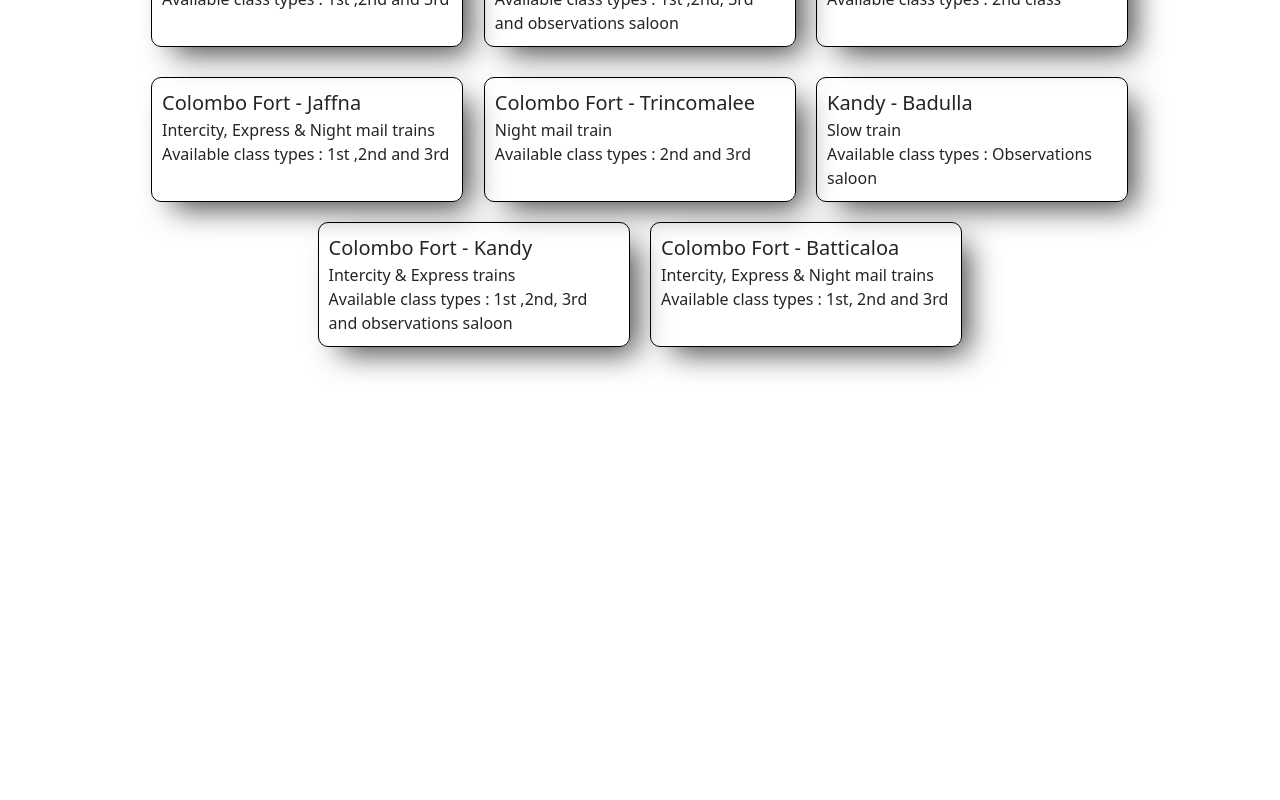
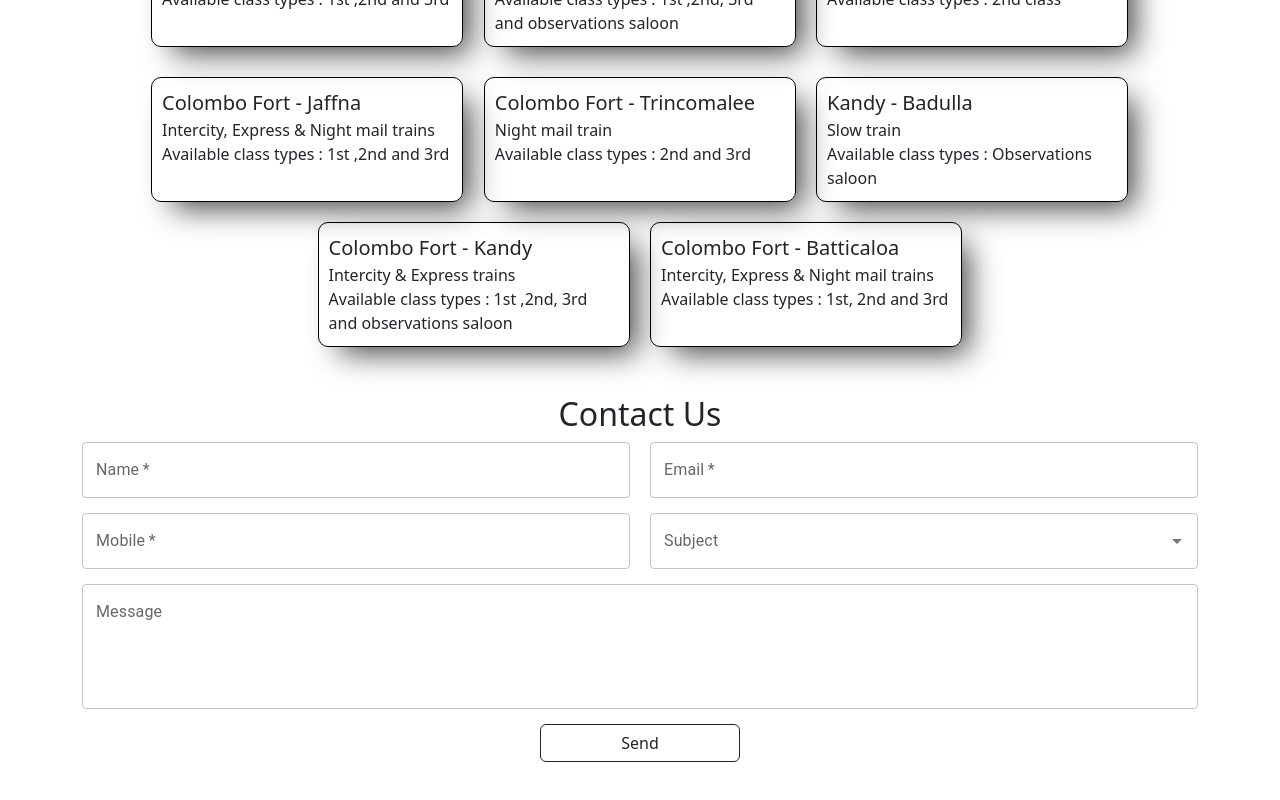
Before and after one commit to P-A-Chathura-Madhava/Reservation-Application-User-Client, a React (Create React App) app: page / in a window 1280 px wide. Shown: the part 2147-2947 px from the top of the page. Before the commit the page ends 2694 px from the top, so only its background shows below. Built offline with nearby package versions, Linux system fonts and the light colour scheme; the HTML template or start-up script is replaced by a standard one.

Commit message:
Apply Contact UI

```diff
--- a/src/App.css
+++ b/src/App.css
@@ -229,6 +229,41 @@
   margin: 0;
 }
 
+/* Contact */
+.contact_container {
+  display: flex;
+  flex-direction: column;
+  gap: 15px;
+}
+
+.contact_upper {
+  display: flex;
+  gap: 20px;
+}
+
+.contact_middle {
+  display: flex;
+  gap: 20px;
+}
+
+.contact_textfield {
+  width: 50%;
+}
+
+.contact_textarea {
+  width: 100%;
+}
+
+.button_div {
+  display: flex;
+  justify-content: center;
+  align-items: center;
+}
+
+.contact_btn {
+  width: 200px;
+}
+
 @media only screen and (max-width: 600px) {
   .navBarNormal {
     display: none;
--- a/src/App.jsx
+++ b/src/App.jsx
@@ -17,9 +17,9 @@ function App(props) {
       <Gallery />
       <History />
       <OurServices />
+      <Contact />
       <div style={{height: "200px"}}></div>
-      {/* <Contact />
-      <Footer />
+      {/* <Footer />
       <TAndC /> */}
     </>
   );
--- a/src/pages/Contact.jsx
+++ b/src/pages/Contact.jsx
@@ -1,9 +1,63 @@
-import React from 'react'
+import React from "react";
+import TextField from '@mui/material/TextField';
+import Autocomplete from '@mui/material/Autocomplete';
+import Button from '@mui/material/Button';
+
+const rows = ["Technical issue", "Payment issue", "Support case"];
 
 const Contact = () => {
   return (
-    <div>Contact</div>
-  )
-}
+    <div className="container mt-5">
+      <h2 className="text-center">Contact Us</h2>
+      <form action="">
+      <div className="contact_container">
+        <div className="contact_upper">
+        <TextField
+        className="contact_textfield"
+          required
+          id="outlined-required"
+          label="Name"
+        />
+        <TextField
+                className="contact_textfield"
+          required
+          id="outlined-required"
+          label="Email"
+        />
+        </div>
+        <div className="contact_middle">
+        <TextField
+                className="contact_textfield"
+          required
+          id="outlined-required"
+          label="Mobile"
+        />
+        <Autocomplete
+          disablePortal
+          id="combo-box-demo"
+          options={rows}
+          sx={{ width: "50%" }}
+          renderInput={(params) => <TextField {...params} label="Subject" />}
+        />
+        </div>
+        <div className="contact_lower">
+        <TextField
+        className="contact_textarea"
+          id="outlined-multiline-static"
+          label="Message"
+          multiline
+          rows={4}
+        />
+        </div>
+        <div className="button_div">
+        <button className="btn btn-outline-dark contact_btn" type="button">
+          Send
+        </button>
+        </div>
+      </div>
+      </form>
+    </div>
+  );
+};
 
-export default Contact
+export default Contact;
```
